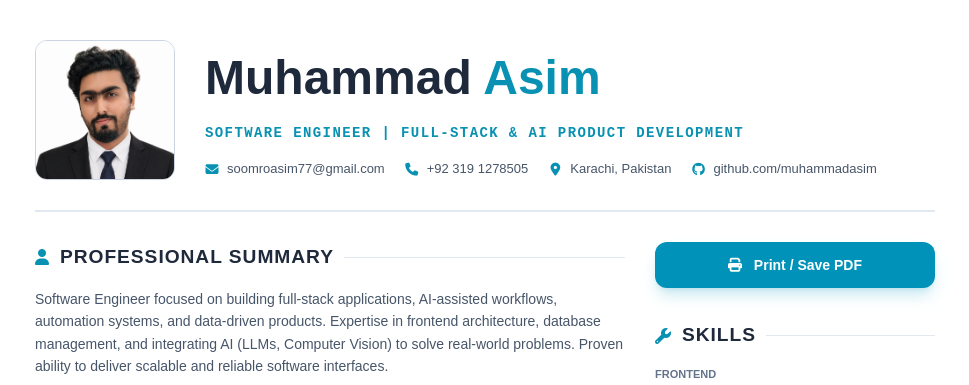
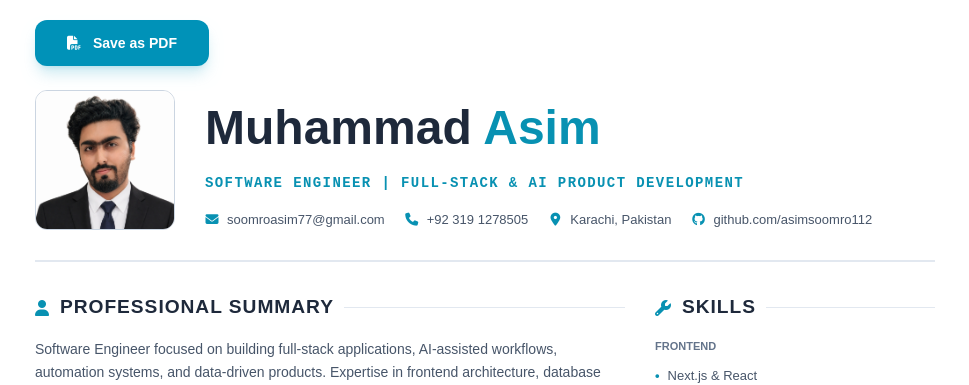
Before and after one commit to asimsoomro112/myportfolio, a Next.js app: page /cv in a window 1280 px wide. Shown: the top 385 px of the page, without its empty margins (155-1124 px from the left). Built offline with nearby package versions, Linux system fonts and the light colour scheme; no server answers; the database is empty.

Commit message:
fix: force desktop layout on CV and move Save PDF button to top

```diff
--- a/app/cv/page.tsx
+++ b/app/cv/page.tsx
@@ -40,13 +40,14 @@ const cssContent = `
     color: var(--text);
     line-height: 1.6;
     font-size: 14px;
-    padding: 40px;
+    padding: 20px;
     -webkit-font-smoothing: antialiased;
     min-height: 100vh;
+    overflow-x: auto;
 }
 
 .cv {
-    max-width: 900px;
+    width: 900px;
     margin: 0 auto;
 }
 
@@ -229,31 +230,7 @@ const cssContent = `
     color: var(--text-mid);
 }
 
-@media (max-width: 768px) {
-    .cv-page {
-        padding: 20px;
-    }
-    .header {
-        grid-template-columns: 1fr;
-        text-align: center;
-        gap: 15px;
-    }
-    .profile-img {
-        margin: 0 auto;
-        width: 120px;
-        height: 120px;
-    }
-    .header-name {
-        font-size: 2.5rem;
-    }
-    .contact-row {
-        justify-content: center;
-    }
-    .body-grid {
-        grid-template-columns: 1fr;
-        gap: 40px;
-    }
-}
+
 
 @media print {
     .cv-page {
@@ -340,6 +317,12 @@ export default function CVPage() {
     <div className="cv-page">
       <style dangerouslySetInnerHTML={{ __html: cssContent }} />
       <div className="cv">
+        <div className="no-print mb-6">
+           <button onClick={() => window.print()} className="bg-cyan-600 text-white font-bold py-3 px-8 rounded-xl shadow-lg shadow-cyan-600/20 hover:bg-cyan-700 transition-colors">
+              <i className="fa-solid fa-file-pdf mr-2"></i> Save as PDF
+           </button>
+        </div>
+
         <header className="header">
           <img src="/passport-size.png" alt="Muhammad Asim" className="profile-img" />
           <div className="header-info">
@@ -349,7 +332,7 @@ export default function CVPage() {
               <span className="c-item"><i className="fa-solid fa-envelope"></i> soomroasim77@gmail.com</span>
               <span className="c-item"><i className="fa-solid fa-phone"></i> +92 319 1278505</span>
               <span className="c-item"><i className="fa-solid fa-location-dot"></i> Karachi, Pakistan</span>
-              <span className="c-item"><i className="fa-brands fa-github"></i> github.com/muhammadasim</span>
+              <span className="c-item"><i className="fa-brands fa-github"></i> github.com/asimsoomro112</span>
             </div>
           </div>
         </header>
@@ -421,12 +404,6 @@ export default function CVPage() {
           </main>
 
           <aside className="sidebar">
-            <div className="no-print mb-8">
-               <button onClick={() => window.print()} className="w-full bg-cyan-600 text-white font-bold py-3 rounded-xl shadow-lg shadow-cyan-600/20 hover:bg-cyan-700 transition-colors">
-                  <i className="fa-solid fa-print mr-2"></i> Print / Save PDF
-               </button>
-            </div>
-
             <section className="section">
               <h2 className="sec-title"><i className="fa-solid fa-wrench"></i> Skills</h2>
               <div className="skill-group">
```
